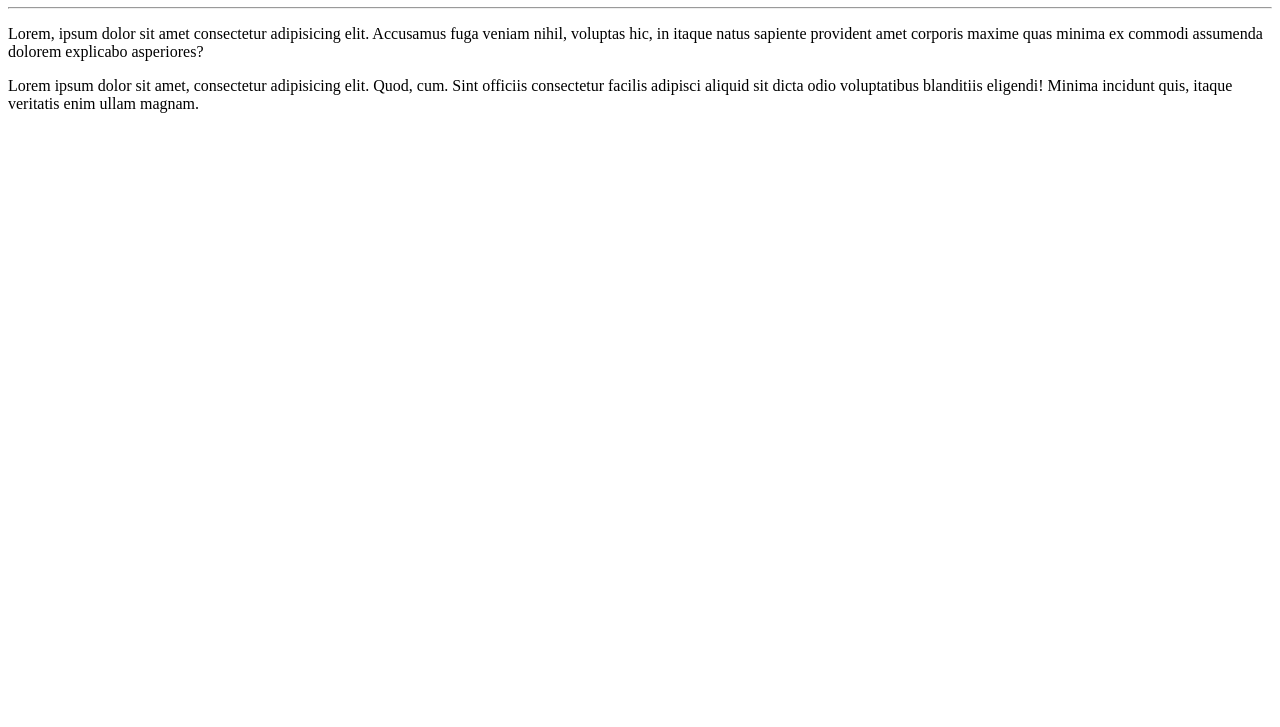
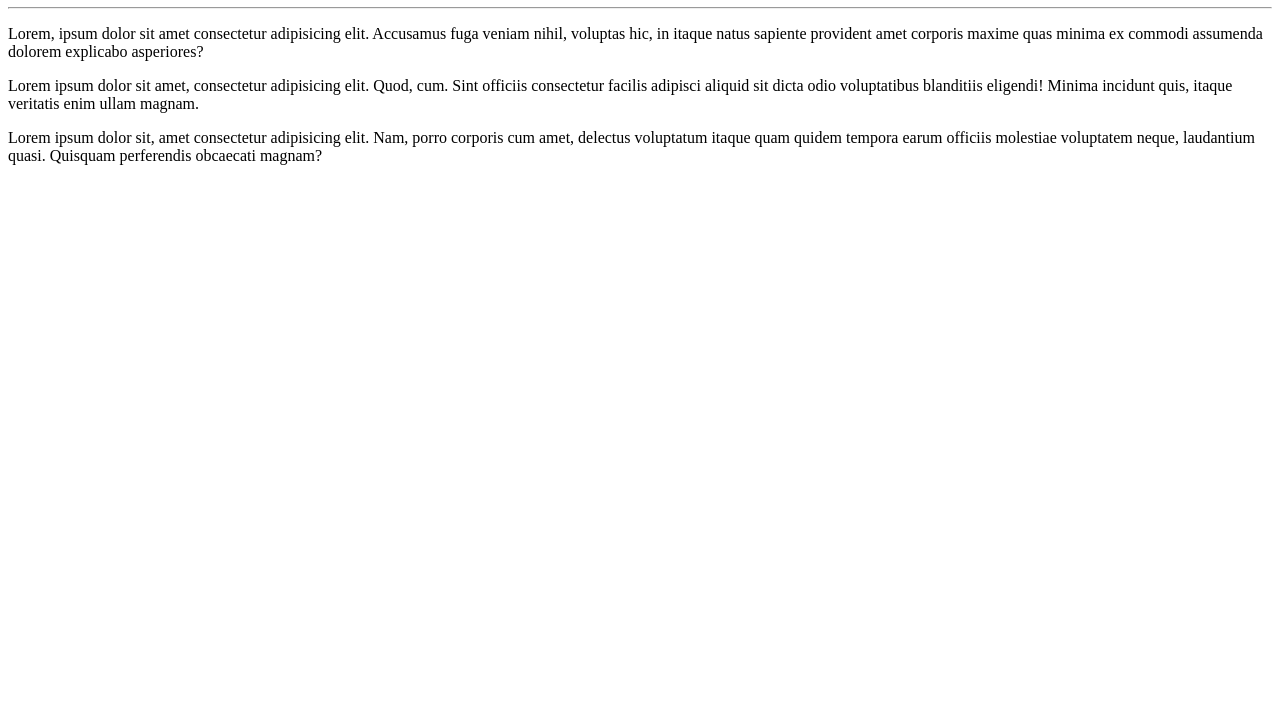
Before and after one commit to flavio641/Ola-Mundo, a plain HTML site: page site-exemplo/index.html in a window 1280 px wide. Shown: the part 73-800 px from the top of the page. Drawn offline with Linux system fonts and the light colour scheme.

Commit message:
modifiquei mais uma linha

```diff
--- a/site-exemplo/index.html
+++ b/site-exemplo/index.html
@@ -11,5 +11,6 @@
     <hr>
     <p>Lorem, ipsum dolor sit amet consectetur adipisicing elit. Accusamus fuga veniam nihil, voluptas hic, in itaque natus sapiente provident amet corporis maxime quas minima ex commodi assumenda dolorem explicabo asperiores?</p>
     <p>Lorem ipsum dolor sit amet, consectetur adipisicing elit. Quod, cum. Sint officiis consectetur facilis adipisci aliquid sit dicta odio voluptatibus blanditiis eligendi! Minima incidunt quis, itaque veritatis enim ullam magnam.</p>
+    <p>Lorem ipsum dolor sit, amet consectetur adipisicing elit. Nam, porro corporis cum amet, delectus voluptatum itaque quam quidem tempora earum officiis molestiae voluptatem neque, laudantium quasi. Quisquam perferendis obcaecati magnam?</p>
 </body>
 </html>
```
